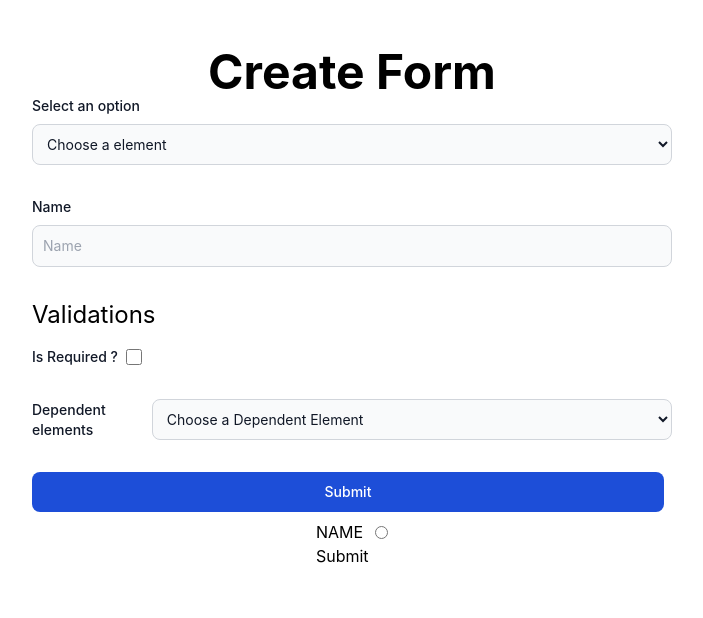
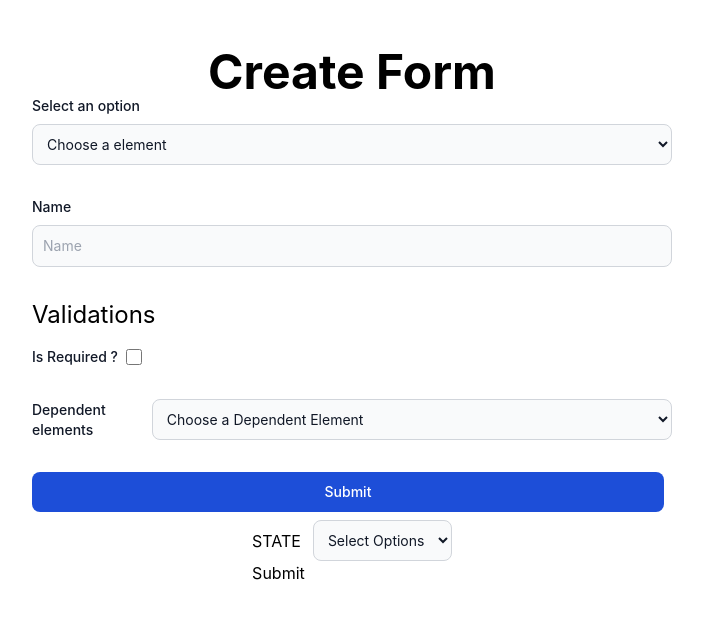
Before and after one commit to anshuER/test-mindinventory, a React (Create React App) app: page / in a window 1280 px wide. Shown: the top 618 px of the page, without its empty margins (288-991 px from the left). Built offline with nearby package versions, Linux system fonts and the light colour scheme; data requests are answered from the project's data file.

Commit message:
dep fields

```diff
--- a/db.json
+++ b/db.json
@@ -1,9 +1,17 @@
 {
   "forms": [
     {
-      "id": "8f29",
-      "type": "radio",
-      "name": "name"
+      "id": "9483",
+      "type": "select",
+      "name": "state",
+      "options": "1,2,3"
+    },
+    {
+      "id": "fecc",
+      "type": "select",
+      "name": "country",
+      "options": "2,3,4",
+      "depElement": "state"
     }
   ]
 }
--- a/src/components/FormBuilder/index.js
+++ b/src/components/FormBuilder/index.js
@@ -71,6 +71,18 @@ const FormBuilder = ({ addFormElement, elements }) => {
             />
           </>
         )}
+        {formValues?.type === 'select' && (
+          <div className='flex flex-col gap-2'>
+            <InputBox
+              name={'options'}
+              placeholder={'Options'}
+              onChange={(e) => updateFormElements('options', e.target.value)}
+            />
+            <p className='text-blue-500 text-xs font-bold'>
+              Note: write options separated by , only
+            </p>
+          </div>
+        )}
         <div className='flex items-center'>
           <label
             for='required'
--- a/src/components/FormViewer/index.js
+++ b/src/components/FormViewer/index.js
@@ -6,14 +6,21 @@ const FormViewer = ({ elements }) => {
     register,
     handleSubmit,
     formState: { errors },
+    watch,
+    getValues,
   } = useForm();
 
   const onSubmit = (data) => console.log(data);
+
+  console.log('--', watch('state'));
+
   return (
     <form onSubmit={handleSubmit(onSubmit)}>
       {elements.map((element, index) => {
+        if (getValues(element.depElement)) {
           return (
             <div key={index}>
+              {element.type !== 'select' ? (
                 <div className='flex gap-3 justify-center items-center'>
                   <label>{element.name.toUpperCase()}</label>
                   <input
@@ -27,12 +34,35 @@ const FormViewer = ({ elements }) => {
                     })}
                   ></input>
                 </div>
+              ) : (
+                <div className='flex gap-3 items-center justify-center'>
+                  <label>{element.name.toUpperCase()}</label>
+                  <select
+                    type={element.type}
+                    className='bg-gray-50 border border-gray-300 text-gray-900 text-sm rounded-lg focus:ring-blue-500 focus:border-blue-500 block w-full p-2.5'
+                    {...register(element.name, {
+                      required: element.required,
+                    })}
+                  >
+                    <option selected value=''>
+                      Select Options
+                    </option>
+                    {element?.options?.split(',').map((name, index) => (
+                      <option key={index} value={name}>
+                        {name.toLocaleUpperCase()}
+                      </option>
+                    ))}
+                  </select>
+                </div>
+              )}
               {errors[element.name] && (
                 <p className='text-red-500'>Something is wrong here</p>
               )}
             </div>
           );
+        } else return null;
       })}
+
       <input type='submit' />
     </form>
   );
```
Lines whose indentation alone changed are shown as unchanged.
